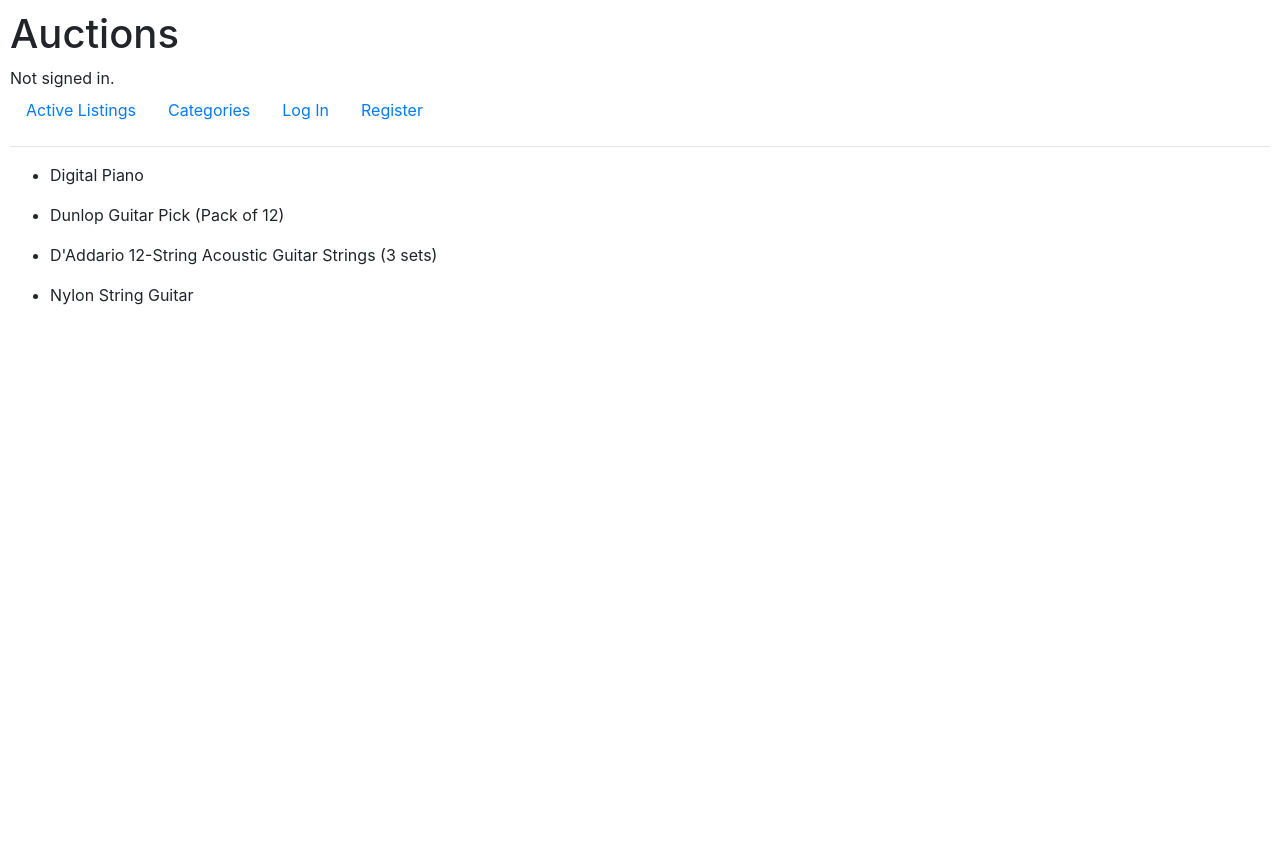
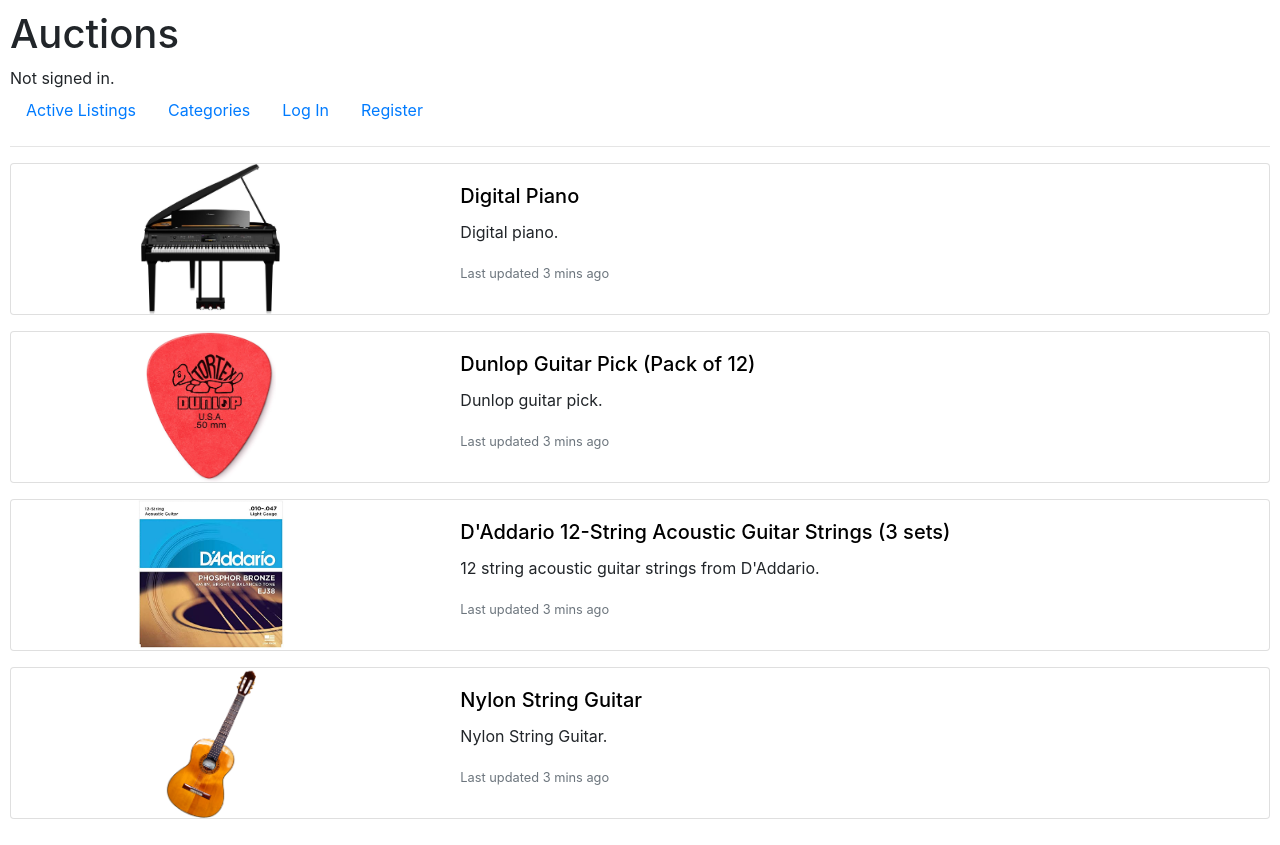
Before and after one commit to rhffcp/project-2, a Django app: page /category_listings/h in a window 1280 px wide. Before the commit the page ends 305 px from the top, so only its background shows below. Run offline with Django 3.2, Linux system fonts and the light colour scheme; data comes from the database, SQL or seed files in the repository; both versions use the stored data as it was after the commit; some libraries are stand-ins or nearby versions.

Commit message:
updated category design

```diff
--- a/commerce/auctions/templates/auctions/category_listings.html
+++ b/commerce/auctions/templates/auctions/category_listings.html
@@ -1,12 +1,39 @@
 {% extends "auctions/layout.html" %}
 
 {% block body %}
-    {% for listing in listings %}
-        <ul>
-            <li>
-                {{ listing }}
-            </li>
-        </ul>
-    {% endfor %}
+<style>
+    img {
+        height: 150px;
+        display: block;
+        margin-left: auto;
+        margin-right: auto;
+    }
+</style>
+
+{% for listing in listings %}
+{% if listing.status is not False %}
+<div class="card mb-3">
+    <div class="row">
+        <div class="col-md-4">
+            <a href="{% url 'listing' listing.id %}">
+                <img src="{{ listing.image.url }}">
+            </a>
+        </div>
+        <div class="col-md-8">
+            <div class="card-body">
+                <a href="{% url 'listing' listing.id %}" style="color: black;">
+                    <h5 class="card-title">{{ listing }}</h5>
+                </a>
+                <p class="card-text">{{ listing.description }}</p>
+                <p class="card-text"><small class="text-muted">Last updated 3 mins ago</small></p>
+            </div>
+        </div>
+    </div>
+</div>
+{% endif %}
+
+
+
+{% endfor %}
 
 {% endblock %}
```
Also changed, not shown: commerce/auctions/templates/auctions/categories.html (+8 -7 lines), commerce/db.sqlite3.
